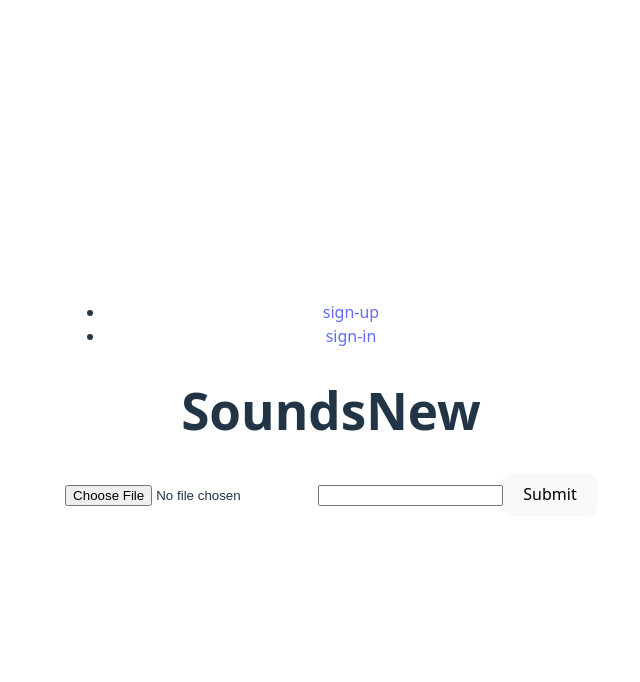
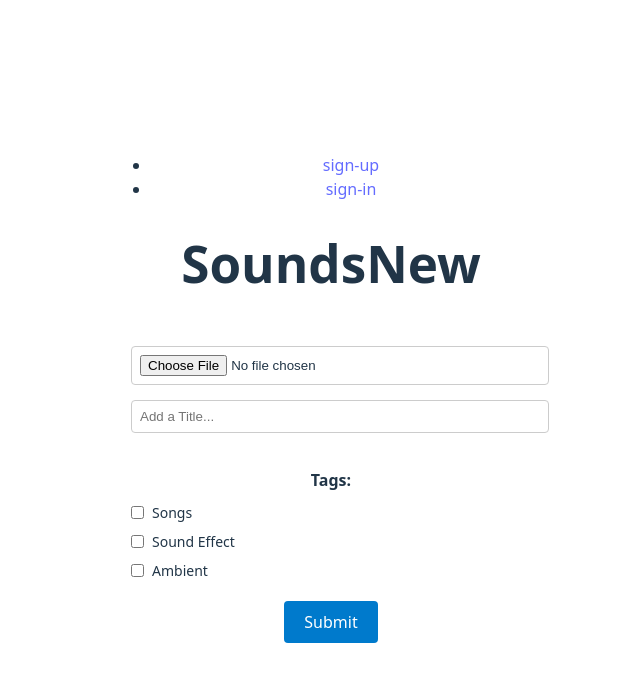
Before and after one commit to DanielAmit217/LimeWire-front-end, a React (Vite) app: page /sounds in a window 1280 px wide. Shown: the top 682 px of the page, without its empty margins (309-949 px from the left). Built offline with nearby package versions, Linux system fonts and the light colour scheme; no server answers.

Commit message:
add upload sound with tags

```diff
--- /dev/null
+++ b/src/components/SoundNew/SoundNew.css
@@ -0,0 +1,80 @@
+.tags-section {
+  margin: 20px 0;
+}
+
+.tags-section h3 {
+  margin-bottom: 10px;
+  font-size: 16px;
+  font-weight: 600;
+}
+
+.tag-checkboxes {
+  display: flex;
+  flex-direction: column;
+  gap: 8px;
+}
+
+.tag-checkbox {
+  display: flex;
+  align-items: center;
+  gap: 8px;
+  cursor: pointer;
+  font-size: 14px;
+}
+
+.tag-checkbox input[type="checkbox"] {
+  cursor: pointer;
+  margin: 0;
+}
+
+.tag-checkbox:hover {
+  color: #007acc;
+}
+
+/* Optional: Style the form for better layout */
+form {
+  max-width: 400px;
+  padding: 20px;
+}
+
+form input[type="file"],
+form input[type="text"] {
+  width: 100%;
+  margin-bottom: 15px;
+  padding: 8px;
+  border: 1px solid #ccc;
+  border-radius: 4px;
+}
+
+form button {
+  background-color: #007acc;
+  color: white;
+  padding: 10px 20px;
+  border: none;
+  border-radius: 4px;
+  cursor: pointer;
+  font-size: 16px;
+}
+
+form button:hover {
+  background-color: #005a9e;
+}
+
+form button:disabled {
+  background-color: #ccc;
+  cursor: not-allowed;
+}
+
+form button:disabled:hover {
+  background-color: #ccc;
+}
+
+.error-message {
+  color: #d32f2f;
+  background-color: #ffebee;
+  padding: 8px 12px;
+  border-radius: 4px;
+  margin: 10px 0;
+  font-size: 14px;
+  border: 1px solid #ffcdd2;
+}
--- a/src/components/SoundNew/SoundNew.jsx
+++ b/src/components/SoundNew/SoundNew.jsx
@@ -1,17 +1,50 @@
 import React from "react";
-import * as commentService from "../../services/commentService.js";
-import { useContext, useState } from "react";
-import { UserContext } from "../../context/UserContext";
+import * as soundService from "../../services/soundService.js";
+import { useState } from "react";
+import "./SoundNew.css";
 
 function SoundNew() {
   const [formData, setFormData] = useState({
-    comment: "",
+    Title: "",
+    tags: [],
+    file: null,
   });
+  const [isLoading, setIsLoading] = useState(false);
+  const [error, setError] = useState("");
 
-  const { user } = useContext(UserContext);
+  const handleSubmit = async (e) => {
+    e.preventDefault();
 
-  const handleSubmit = (e) => {
-    e.preventDefault();
+    if (!formData.file) {
+      setError("Please select a file to upload");
+      return;
+    }
+
+    setIsLoading(true);
+    setError("");
+
+    try {
+      // Create FormData object
+      const soundData = new FormData();
+      soundData.append('audio', formData.file);
+      soundData.append('Title', formData.Title);
+      soundData.append('tags', JSON.stringify(formData.tags));
+
+      // Call the service
+      const result = await soundService.createSound(soundData);
+
+      // Reset form
+      setFormData({ Title: "", tags: [], file: null });
+
+      // Reset file input
+      const fileInput = document.querySelector('input[type="file"]');
+      if (fileInput) fileInput.value = '';
+
+    } catch (error) {
+      setError(error.message || "Upload failed");
+    } finally {
+      setIsLoading(false);
+    }
   };
 
   const handleChange = (e) => {
@@ -19,23 +52,80 @@ function SoundNew() {
     setFormData({ ...formData, [name]: value });
   };
 
+  const handleTagChange = (e) => {
+    const { value, checked } = e.target;
+    setFormData(prevData => ({
+      ...prevData,
+      tags: checked
+        ? [...prevData.tags, value]
+        : prevData.tags.filter(tag => tag !== value)
+    }));
+  };
+
+  const handleFileChange = (e) => {
+    const file = e.target.files[0];
+    setFormData({ ...formData, file });
+  };
+
   return (
     <>
       <h1>SoundsNew</h1>
       <form
-        action="/upload"
-        method="post"
         encType="multipart/form-data"
         onSubmit={handleSubmit}
       >
-        <input type="file" />
+        <input
+          type="file"
+          accept="audio/*"
+          onChange={handleFileChange}
+          required
+        />
         <input
           type="text"
-          name="comment"
-          value={formData.comment}
+          name="Title"
+          value={formData.Title}
           onChange={handleChange}
+          placeholder="Add a Title..."
         />
-        <button type="submit">Submit</button>
+
+        <div className="tags-section">
+          <h3>Tags:</h3>
+          <div className="tag-checkboxes">
+            <label className="tag-checkbox">
+              <input
+                type="checkbox"
+                value="songs"
+                checked={formData.tags.includes("songs")}
+                onChange={handleTagChange}
+              />
+              Songs
+            </label>
+            <label className="tag-checkbox">
+              <input
+                type="checkbox"
+                value="sound effect"
+                checked={formData.tags.includes("sound effect")}
+                onChange={handleTagChange}
+              />
+              Sound Effect
+            </label>
+            <label className="tag-checkbox">
+              <input
+                type="checkbox"
+                value="ambient"
+                checked={formData.tags.includes("ambient")}
+                onChange={handleTagChange}
+              />
+              Ambient
+            </label>
+          </div>
+        </div>
+
+        {error && <div className="error-message">{error}</div>}
+
+        <button type="submit" disabled={isLoading}>
+          {isLoading ? "Uploading..." : "Submit"}
+        </button>
       </form>
     </>
   );
--- /dev/null
+++ b/src/services/soundService.js
@@ -0,0 +1,52 @@
+const BASE_URL = `${import.meta.env.VITE_BACK_END_SERVER_URL}/sounds`;
+
+const createSound = async (soundData) => {
+  try {
+    const token = localStorage.getItem("token");
+    const headers = {};
+
+    if (token) {
+      headers.Authorization = `Bearer ${token}`;
+    }
+
+    const res = await fetch(BASE_URL, {
+      method: "POST",
+      headers,
+      body: soundData, // FormData object
+    });
+
+    if (!res.ok) {
+      throw new Error(`HTTP error! status: ${res.status}`);
+    }
+
+    const data = await res.json();
+    return data;
+  } catch (error) {
+    console.error('Error creating sound:', error);
+    throw error;
+  }
+};
+
+const getAllSounds = async () => {
+  try {
+    const res = await fetch(BASE_URL);
+    const data = await res.json();
+    return data;
+  } catch (error) {
+    console.error('Error fetching sounds:', error);
+    throw error;
+  }
+};
+
+const getSoundById = async (id) => {
+  try {
+    const res = await fetch(`${BASE_URL}/${id}`);
+    const data = await res.json();
+    return data;
+  } catch (error) {
+    console.error('Error fetching sound:', error);
+    throw error;
+  }
+};
+
+export { createSound, getAllSounds, getSoundById };
```
Also changed, not shown: src/services/userService.jsx (deleted, +0 -18 lines).
